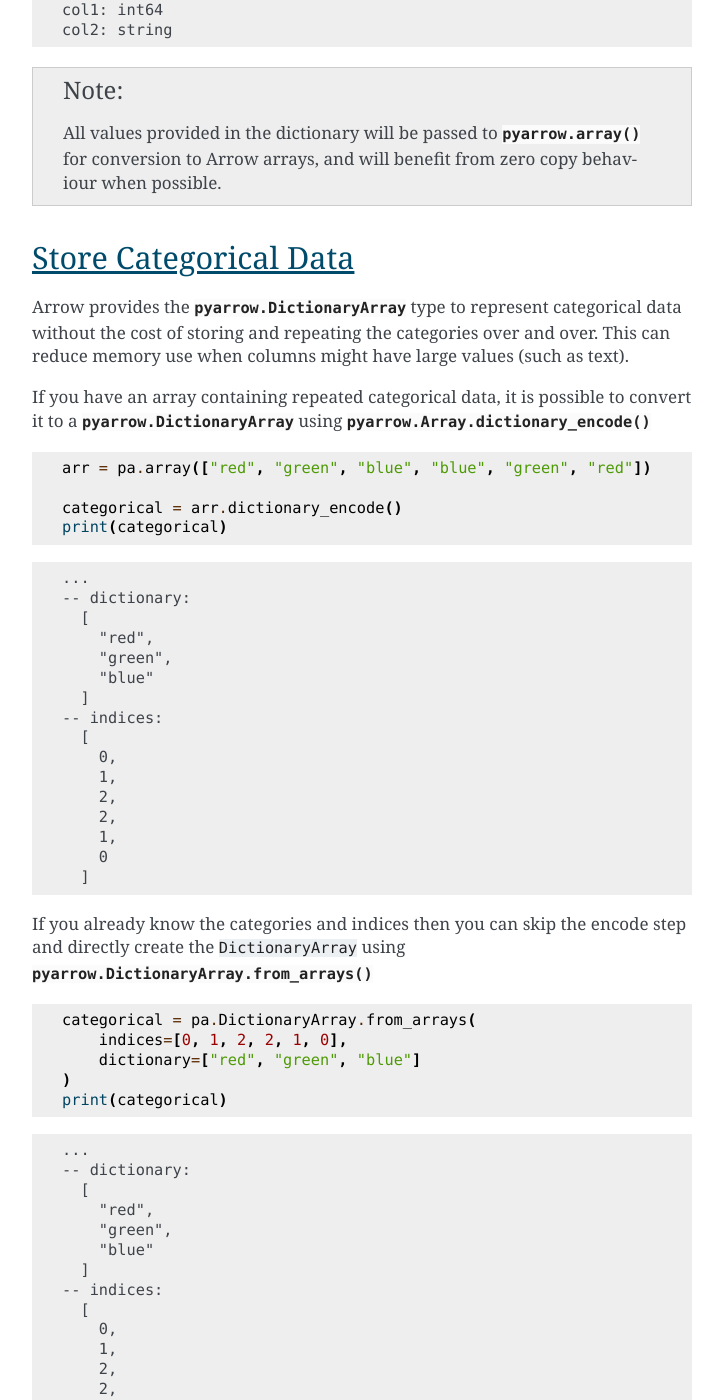
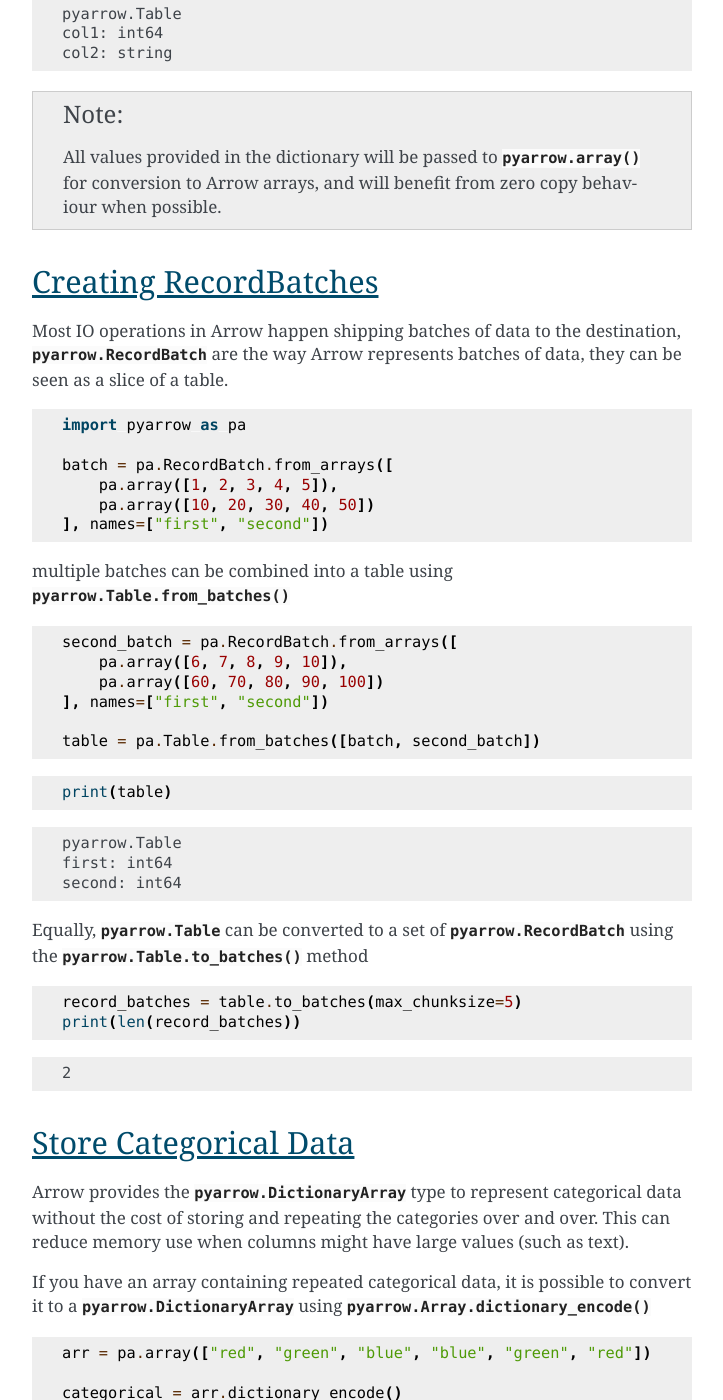
Before and after one commit to apache/arrow-cookbook, a Sphinx documentation site: the page built from python/source/create.rst, in a window 1280 px wide and 1400 px high, scrolled down 1289 px. Shown: the whole window, without its empty margins (388-1111 px from the left). Built offline with Sphinx 7.4.7, drawn with Linux system fonts in a browser that asks for light colours; some of the changed text lies outside the part shown.

Commit message:
Add RecordBatch recipe

```diff
--- a/python/source/create.rst
+++ b/python/source/create.rst
@@ -67,6 +67,58 @@ from a variety of inputs, including plain python objects
     :func:`pyarrow.array` for conversion to Arrow arrays,
     and will benefit from zero copy behaviour when possible.
 
+Creating RecordBatches
+======================
+
+Most IO operations in Arrow happen shipping batches of data
+to the destination, :class:`pyarrow.RecordBatch` are the way
+Arrow represents batches of data, they can be seen as a slice
+of a table.
+
+.. testcode::
+
+    import pyarrow as pa
+
+    batch = pa.RecordBatch.from_arrays([
+        pa.array([1, 2, 3, 4, 5]),
+        pa.array([10, 20, 30, 40, 50])
+    ], names=["first", "second"])
+
+multiple batches can be combined into a table using
+:meth:`pyarrow.Table.from_batches`
+
+.. testcode::
+
+    second_batch = pa.RecordBatch.from_arrays([
+        pa.array([6, 7, 8, 9, 10]),
+        pa.array([60, 70, 80, 90, 100])
+    ], names=["first", "second"])
+
+    table = pa.Table.from_batches([batch, second_batch])
+
+.. testcode::
+
+    print(table)
+
+.. testoutput::
+
+    pyarrow.Table
+    first: int64
+    second: int64
+
+Equally, :class:`pyarrow.Table` can be converted to a set of
+:class:`pyarrow.RecordBatch` using the :meth:`pyarrow.Table.to_batches`
+method
+
+.. testcode::
+
+    record_batches = table.to_batches(max_chunksize=5)
+    print(len(record_batches))
+
+.. testoutput::
+
+    2
+
 Store Categorical Data
 ======================
 
```
